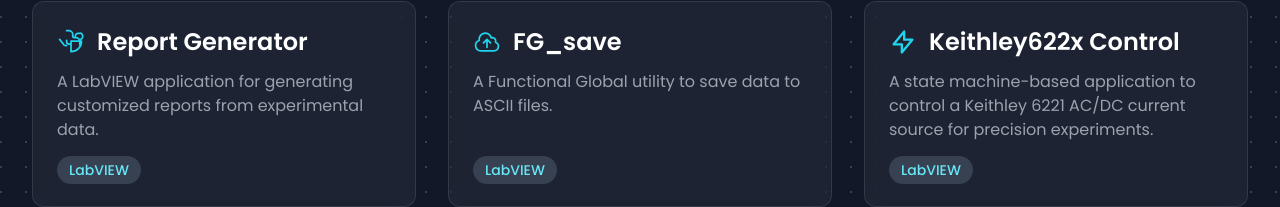
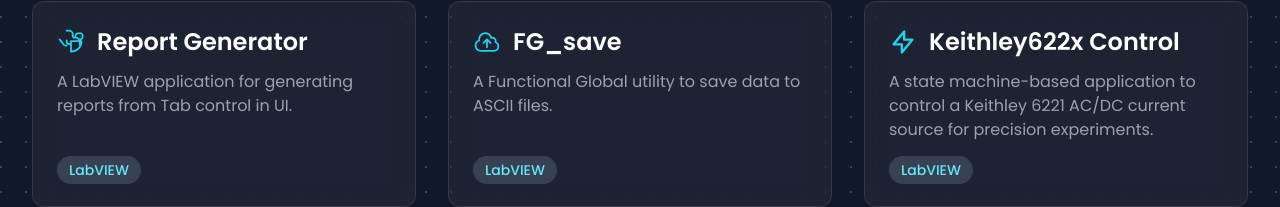
Before and after one commit to nitad54448/nitad54448.github.io, a plain HTML site: page index.html in a window 1280 px wide. Shown: the part 609-816 px from the top of the page. Drawn offline with nearby package versions, Linux system fonts and the light colour scheme.

Commit message:
Update index.html

```diff
--- a/index.html
+++ b/index.html
@@ -103,7 +103,7 @@
                             <span>Report Generator</span>
                         </a>
                     </h2>
-                    <p class="description text-gray-400 flex-grow">A LabVIEW application for generating customized reports from experimental data.</p>
+                    <p class="description text-gray-400 flex-grow">A LabVIEW application for generating reports from Tab control in UI.</p>
                     <div class="card-footer mt-4">
                         <span class="language text-sm font-medium bg-gray-700 text-cyan-300 px-3 py-1 rounded-full">LabVIEW</span>
                     </div>
```
